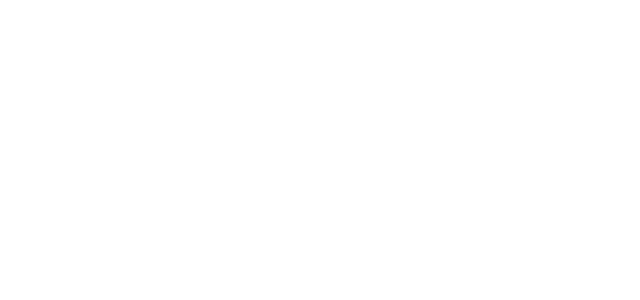
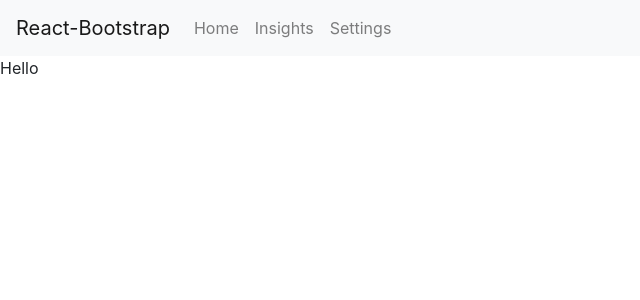
Before and after one commit to kingtut1/ShellHacksProjectFrontEnd, a React (Create React App) app: page / in a window 1280 px wide. Shown: the top 300 px of the page, without its empty margins (0-640 px from the left). Built offline with nearby package versions, Linux system fonts and the light colour scheme.

Commit message:
Added navigation bar

```diff
--- a/package.json
+++ b/package.json
@@ -15,7 +15,7 @@
     "react-bootstrap": "^1.3.0",
     "react-dom": "^16.13.1",
     "react-scripts": "3.4.3",
-    "typescript": "~3.7.2"
+    "typescript": "^3.8.3"
   },
   "scripts": {
     "start": "react-scripts start",
--- a/src/App.tsx
+++ b/src/App.tsx
@@ -1,11 +1,16 @@
 import React from 'react';
+import NavigationBar from './NavigationBar';
+import {Nav, Navbar} from 'react-bootstrap';
+import {Form, FormControl} from 'react-bootstrap';
+import {Button} from 'react-bootstrap';
 import 'bootstrap/dist/css/bootstrap.min.css';
 import './App.css';
 
 function App() {
   return (
-    <div className="App">
-
+    <div>
+      <NavigationBar/>
+      <p> Hello </p>
     </div>
   );
 }
--- /dev/null
+++ b/src/NavigationBar.tsx
@@ -0,0 +1,24 @@
+import React from 'react';
+import { Nav, Navbar } from 'react-bootstrap';
+
+class NavigationBar extends React.Component<{}, {}> {
+    render() {
+        return (
+            <div>
+                <Navbar bg="light" expand="lg">
+                    <Navbar.Brand href="#home">React-Bootstrap</Navbar.Brand>
+                    <Navbar.Toggle aria-controls="basic-navbar-nav" />
+                    <Navbar.Collapse id="basic-navbar-nav">
+                        <Nav className="mr-auto">
+                            <Nav.Link href="#home">Home</Nav.Link>
+                            <Nav.Link href="#insights">Insights</Nav.Link>
+                            <Nav.Link href="#settings">Settings</Nav.Link>
+                        </Nav>
+                    </Navbar.Collapse>
+                </Navbar>
+            </div>
+        )
+    }
+}
+
+export default NavigationBar;
```
Also changed, not shown: 1 other file (tests, documents, lock files or other folders).
